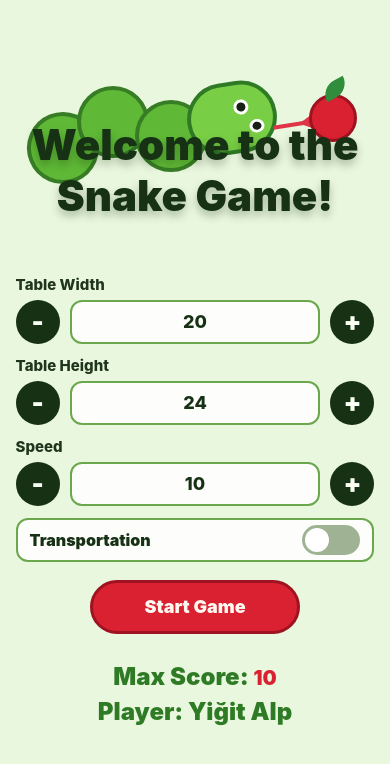
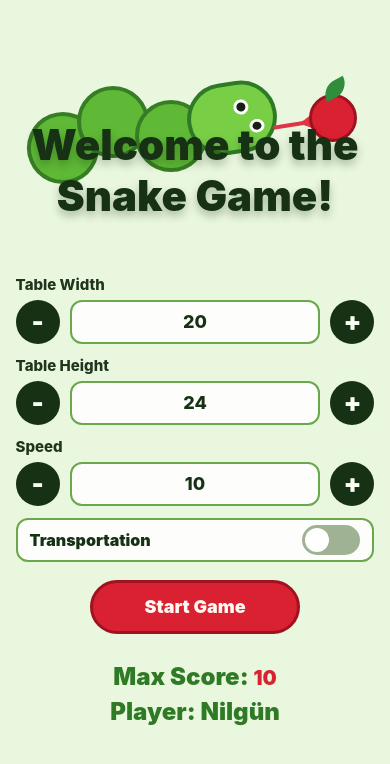
Before and after one commit to Tgbp0921/snake-app, a React Native app: screen / in a window 390 px wide. Shown: the top 764 px of the page. Built offline with nearby package versions, Linux system fonts and the light colour scheme.

Commit message:
players changed

```diff
--- a/components/Home.js
+++ b/components/Home.js
@@ -50,7 +50,16 @@ export default function Home({
   });
   const players = [
     "Yiğit Alp",
-    "Selin Feyza, Birol, Tuğba, Hira Nur, Banu, İrem, Yaşar, Perihan, Ömer, Nilgün",
+    "Selin Feyza",
+    "Birol",
+    "Tuğba",
+    "Hira Nur",
+    "Banu",
+    "İrem",
+    "Yaşar",
+    "Perihan",
+    "Ömer",
+    "Nilgün",
   ];
   React.useEffect(() => {
     const tongueLoop = Animated.loop(
```
